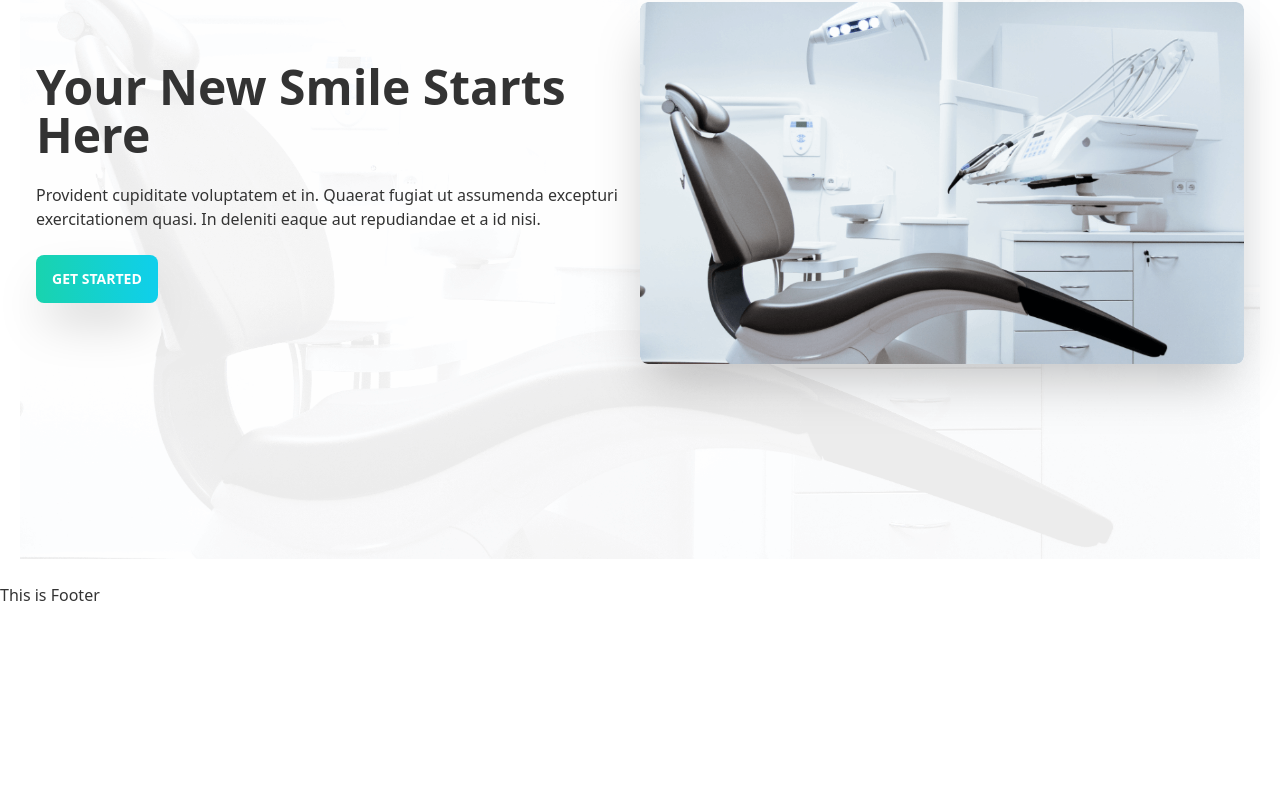
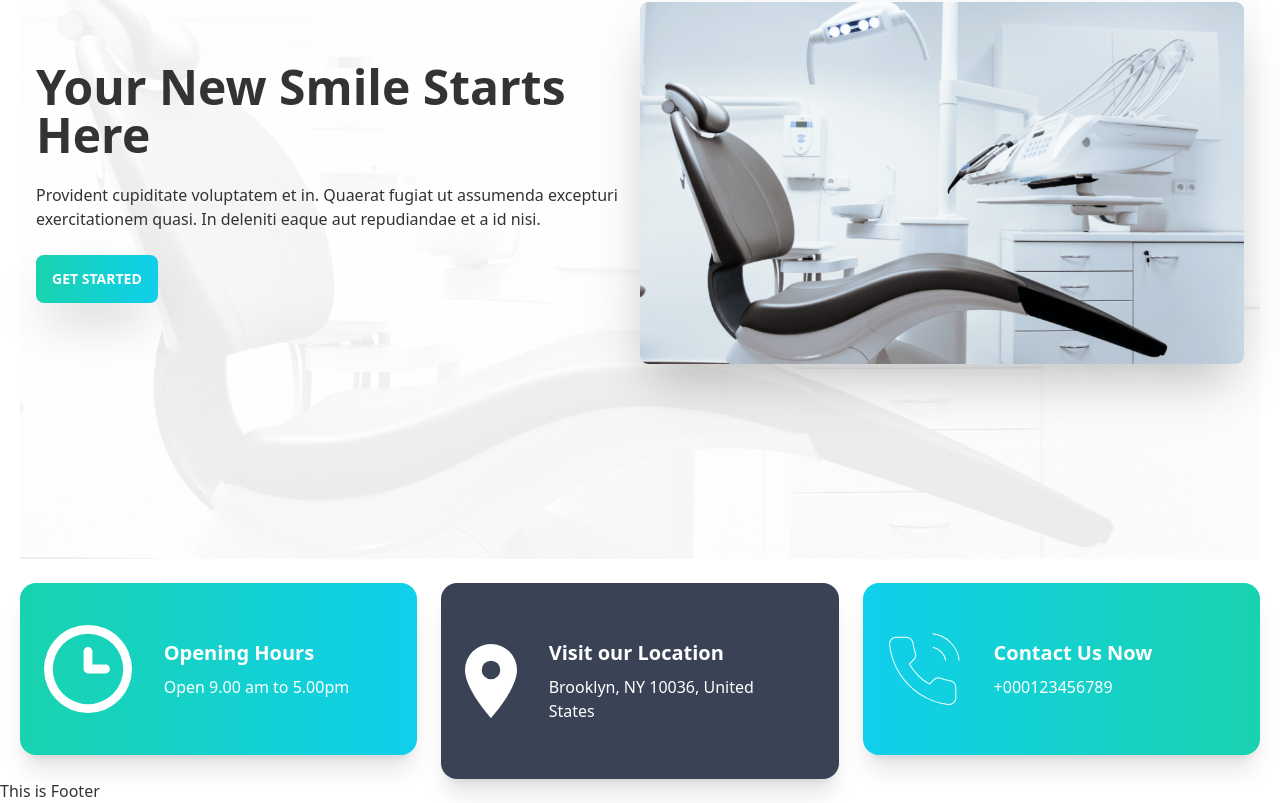
Before and after one commit to mohammad-al-samiul/doctor-portal-client, a React (Create React App) app: page / in a window 1280 px wide. Shown: the part 281-1084 px from the top of the page. Before the commit the page ends 888 px from the top, so only its background shows below. Built offline with nearby package versions, Linux system fonts and the light colour scheme.

Commit message:
infocard added

```diff
--- a/src/pages/Home/Home/Home.js
+++ b/src/pages/Home/Home/Home.js
@@ -1,10 +1,12 @@
 import React from 'react';
 import Banner from '../Banner/Banner';
+import InfoCards from '../InfoCards/InfoCards';
 
 const Home = () => {
   return (
     <div className="mx-5">
       <Banner />
+      <InfoCards />
     </div>
   );
 };
--- /dev/null
+++ b/src/pages/Home/InfoCards/InfoCard/InfoCard.js
@@ -0,0 +1,21 @@
+/* eslint-disable react/prop-types */
+import React from 'react';
+
+const InfoCard = ({ card }) => {
+  const { name, description, icon, bgClass } = card;
+  return (
+    <div>
+      <div className={`card card-side bg-base-100 shadow-xl ${bgClass} p-6`}>
+        <figure>
+          <img src={icon} alt="Movie" />
+        </figure>
+        <div className="card-body">
+          <h2 className="card-title"> {name} </h2>
+          <p>{description}</p>
+        </div>
+      </div>
+    </div>
+  );
+};
+
+export default InfoCard;
--- /dev/null
+++ b/src/pages/Home/InfoCards/InfoCards.js
@@ -0,0 +1,40 @@
+import React from 'react';
+import clock from '../../../Assets/icons/clock.svg';
+import marker from '../../../Assets/icons/marker.svg';
+import phone from '../../../Assets/icons/phone.svg';
+import InfoCard from './InfoCard/InfoCard';
+
+const InfoCards = () => {
+  const cardData = [
+    {
+      id: 1,
+      name: 'Opening Hours',
+      description: 'Open 9.00 am to 5.00pm',
+      icon: clock,
+      bgClass: 'bg-gradient-to-r from-secondary to-accent '
+    },
+    {
+      id: 2,
+      name: 'Visit our Location',
+      description: 'Brooklyn, NY 10036, United States',
+      icon: marker,
+      bgClass: 'bg-primary'
+    },
+    {
+      id: 3,
+      name: 'Contact Us Now',
+      description: '+000123456789',
+      icon: phone,
+      bgClass: 'bg-gradient-to-r from-accent to-secondary'
+    }
+  ];
+  return (
+    <div className="grid grid-cols-1 md:grid-cols-2 lg:grid-cols-3 gap-6 text-white">
+      {cardData.map((card) => (
+        <InfoCard key={card.id} card={card}></InfoCard>
+      ))}
+    </div>
+  );
+};
+
+export default InfoCards;
```
